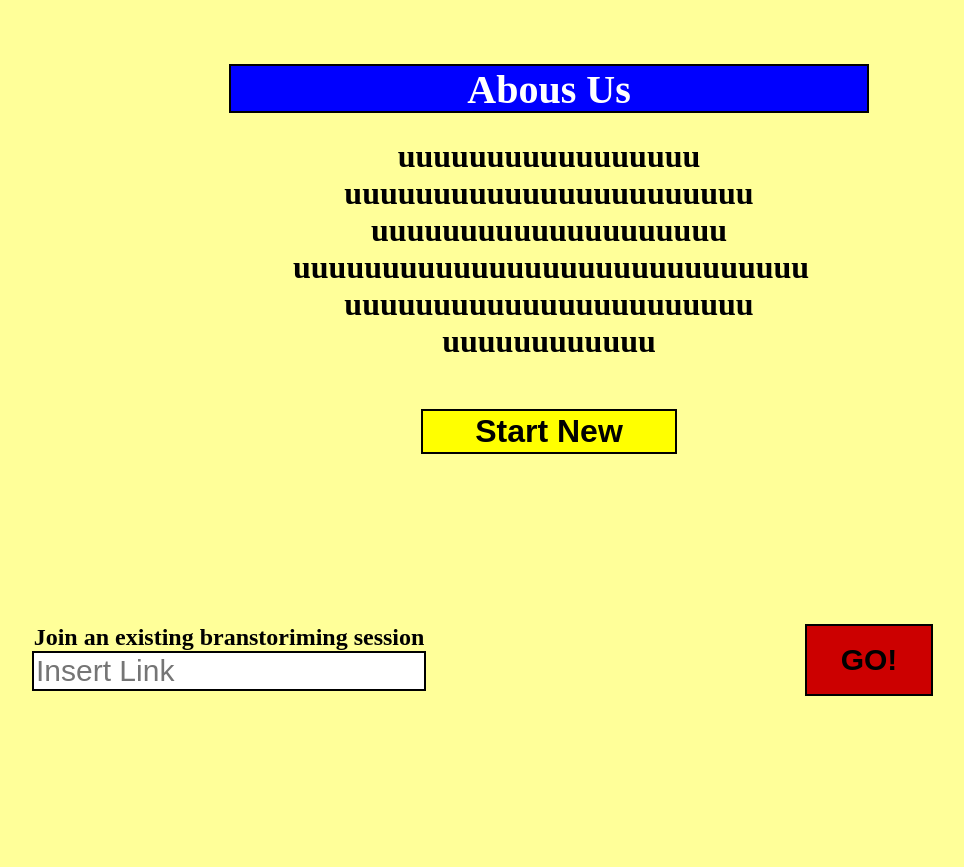
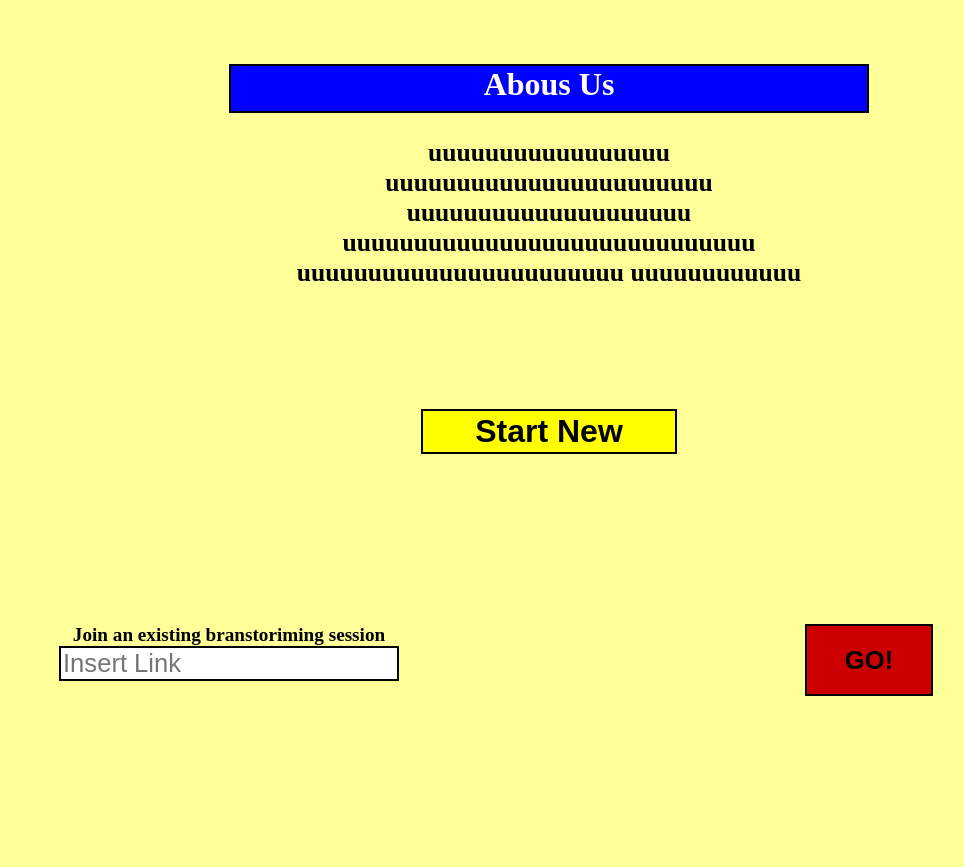
Before and after one commit to Matei94/Brainstorm, a website: page firstPage.html in a window 1280 px wide. Shown: the whole page, without its empty margins (91-1055 px from the left). Drawn offline with Linux system fonts and the light colour scheme.

Commit message:
pages update

```diff
--- a/public/css/firstPage.css
+++ b/public/css/firstPage.css
@@ -21,7 +21,7 @@ body {
 
 #abousUs {
 
-	font-size: 2.5em;
+	font-size: 2.5vw;
     color: #fff;
     background-color: #0000ff;
 	margin-right: 25%;
@@ -32,7 +32,7 @@ body {
 
 #aboutUsText {
 
-    font-size: 2em;
+    font-size: 2vw;
     color: #000;
     margin-right: auto;
     margin-left: auto;
@@ -79,13 +79,13 @@ body {
 
 #joinText {
 
-    font-size: 1.5em;
+    font-size: 1.5vw;
     color: #000;
 }
 
 #linkSession {
 
-    font-size: 30px;
+    font-size: 2vw;
     border: 0.2vw solid #000;
 }
 
@@ -93,7 +93,7 @@ body {
 
     width: 20%;
     height: 30%;
-    font-size: 30px;
+    font-size: 2vw;
     background-color: #cc0000;
     border: 0.2vw solid #000;
 }
```
Also changed, not shown: brainPage.html (+1 -1 lines), public/css/brainPage.css (+10 -6 lines).
